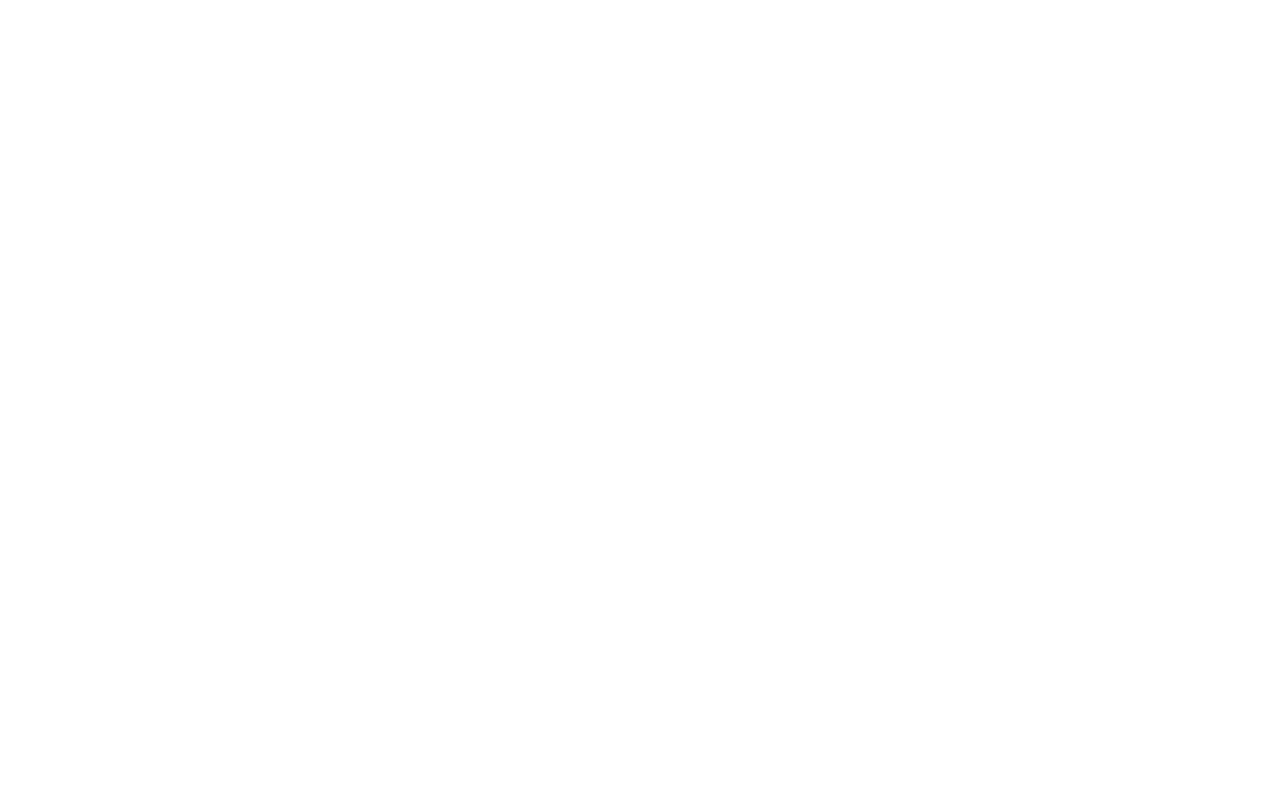
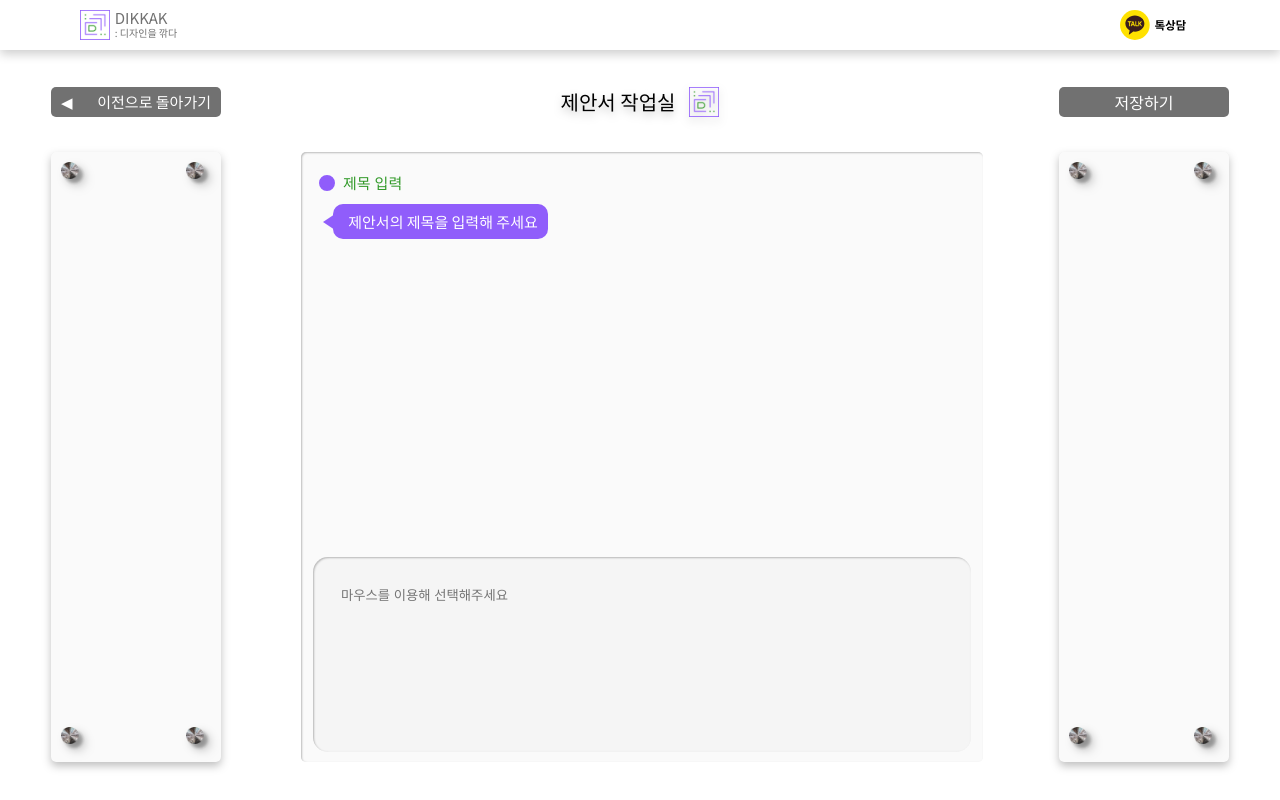
Before and after one commit to dikkak/dikkak-frontend, a React (Create React App) app: page /workspace_client/title in a window 1280 px wide. Before the commit this address had no page. Shown: the top 800 px of the page. Built offline with nearby package versions, Linux system fonts and the light colour scheme.

Commit message:
[제안서 작업실] 제목 입력 생성

```diff
--- a/src/Router.tsx
+++ b/src/Router.tsx
@@ -8,8 +8,9 @@ import EmailSignUp2 from "./pages/EmailSignUp2";
 import SignUp from "./pages/SignUp";
 import Start from "./pages/Start";
 import ClientWorkPage from "./pages/ClientWork";
-import DesignerWorkPage from './pages/DesignerWork';
-import Redirect from './components/Redirect';
+import DesignerWorkPage from "./pages/DesignerWork";
+import Redirect from "./components/Redirect";
+import WorkSpaceClient from "./pages/WorkSpace_client";
 
 const Router = () => {
   return (
@@ -21,16 +22,17 @@ const Router = () => {
         <Route path="/email_signup1" element={<EmailSignUp1 />} />
         <Route path="/email_signup2" element={<EmailSignUp2 />} />
         <Route path="/signup" element={<SignUp />} />
-        <Route path="/service_start" element={<Start />}/>
-        <Route path="/client_workspace1" element={<ClientWorkPage />}/>
-        <Route path="/designer_workspace1" element={<DesignerWorkPage />}/>
+        <Route path="/service_start" element={<Start />} />
+        <Route path="/client_workspace1" element={<ClientWorkPage />} />
+        <Route path="/designer_workspace1" element={<DesignerWorkPage />} />
+        <Route path="/workspace_client/title" element={<WorkSpaceClient />} />
         <Route
           path="/auth/kakao/callback" //http://localhost:3000//auth/kakao/callback
-          element={<Redirect/>}
+          element={<Redirect />}
         />
         <Route
           path="/oauth/google/callback" //http://localhost:3000//oauth/google/callback
-          element={<Redirect/>}
+          element={<Redirect />}
         />
       </Routes>
     </BrowserRouter>
--- a/src/pages/Main/index.tsx
+++ b/src/pages/Main/index.tsx
@@ -6,7 +6,25 @@ import firstImg from "../../assets/mainPageImage/firstImage.png";
 import secondImg from "../../assets/mainPageImage/secondImage.png";
 import thirdImg from "../../assets/mainPageImage/thirdImage.png";
 import fourthImg from "../../assets/mainPageImage/fourthImage.png";
-import { BlurBackground, BlurButtons, BlurInfo, BlurLogo, BlurPin, DikkakSignUp, DikkakStart, JumboCotainer, Jumbotron, MainButtons, MainDikkakSignUp, MainDikkakStart, MainText, MowImage, NextStep, Section, SectionContainer } from './styles'
+import {
+  BlurBackground,
+  BlurButtons,
+  BlurInfo,
+  BlurLogo,
+  BlurPin,
+  DikkakSignUp,
+  DikkakStart,
+  JumboCotainer,
+  Jumbotron,
+  MainButtons,
+  MainDikkakSignUp,
+  MainDikkakStart,
+  MainText,
+  MowImage,
+  NextStep,
+  Section,
+  SectionContainer,
+} from "./styles";
 import { useSetRecoilState } from "recoil";
 import { approved_code } from "../../atoms";
 
@@ -15,7 +33,7 @@ const Main = () => {
   const href = window.location.href;
   let params = new URL(document.location.toString()).searchParams;
   let code = params.get("code"); // 인가코드 받는 부분
-  const codeHandler = useSetRecoilState(approved_code);
+
   useEffect(() => {}, []);
   return (
     <>
--- /dev/null
+++ b/src/pages/WorkSpace_client/index.tsx
@@ -0,0 +1,330 @@
+import React from "react";
+import Menu from "../../components/Menu";
+import Footer from "../../components/Footer";
+import styled from "styled-components";
+import { useNavigate } from "react-router-dom";
+import logoImg from "../../assets/logoImage/logoBasic.svg";
+import blurPin from "../../assets/mainPageImage/blurPin.png";
+
+const Container = styled.div`
+  max-width: 1440px;
+  width: 100%;
+  margin-top: 82px;
+  height: auto;
+`;
+
+const Wrapper = styled.div`
+  max-width: 1178px;
+  min-width: 960px;
+  height: 650px;
+  margin: 0 auto;
+`;
+
+const Header = styled.header`
+  width: 100%;
+  display: flex;
+  justify-content: space-between;
+  height: 40px;
+  align-items: center;
+  margin-bottom: 30px;
+`;
+
+const BackButton = styled.div`
+  position: relative;
+  top: 0px;
+  left: 0px;
+  display: flex;
+  justify-content: space-between;
+  align-items: center;
+  width: 170px;
+  padding: 5px 10px;
+  background-color: #717171;
+  border-radius: 5px;
+  height: 30px;
+
+  cursor: pointer;
+  &:hover {
+    opacity: 0.8;
+  }
+  p {
+    font-family: "Noto Sans KR";
+    font-style: normal;
+    font-weight: 400;
+    font-size: 15px;
+    line-height: 22px;
+
+    color: white;
+  }
+`;
+
+const Title = styled.div`
+  font-family: "Noto Sans KR";
+  font-style: normal;
+  font-weight: 500;
+  font-size: 20px;
+  display: flex;
+  align-items: center;
+  filter: drop-shadow(0px 4px 4px rgba(0, 0, 0, 0.25));
+  line-height: 20px;
+
+  h1 {
+    font-family: "Noto Sans KR";
+    font-style: normal;
+    font-weight: 500;
+    font-size: 20px;
+    line-height: 20px;
+  }
+`;
+
+const LogoImage = styled.img.attrs({ src: logoImg })`
+  margin-left: 0.7em;
+  width: 30px;
+  height: 30px;
+`;
+
+const StoreBtn = styled.div`
+  position: relative;
+  top: 0px;
+  left: 0px;
+  display: flex;
+  justify-content: center;
+  align-items: center;
+  width: 170px;
+  padding: 5px 10px;
+  background-color: #717171;
+  border-radius: 5px;
+  color: #fff;
+  height: 30px;
+
+  cursor: pointer;
+  &:hover {
+    opacity: 0.8;
+  }
+  p {
+    font-family: "Noto Sans KR";
+    font-style: normal;
+    font-weight: 400;
+    font-size: 15px;
+    line-height: 22px;
+    text-align: center;
+  }
+`;
+
+const Content = styled.div`
+  width: 100%;
+  height: 610px;
+  display: flex;
+  justify-content: space-between;
+`;
+
+const BlurPin = styled.img.attrs({ src: blurPin })`
+  position: absolute;
+  width: 25px;
+  height: 25px;
+  filter: drop-shadow(5px 5px 4px rgba(0, 0, 0, 0.25));
+
+  &:nth-child(1) {
+    top: 10px;
+    left: 10px;
+  }
+  &:nth-child(2) {
+    top: 10px;
+    right: 10px;
+  }
+
+  &:nth-child(3) {
+    bottom: 10px;
+    left: 10px;
+  }
+  &:nth-child(4) {
+    bottom: 10px;
+    right: 10px;
+  }
+`;
+
+const BlurBackground = styled.div`
+  position: relative;
+  display: flex;
+  flex-direction: column;
+  justify-content: center;
+  align-items: center;
+  flex-shrink: 0;
+  width: 170px;
+  height: 100%;
+  background-color: transparent;
+  backdrop-filter: blur(30px);
+  /* border: 1px solid #000; */
+  border-radius: 5px;
+  background-color: #fafafa;
+
+  filter: drop-shadow(0px 4px 4px rgba(0, 0, 0, 0.25));
+
+  &:first-child {
+    margin-right: 5rem;
+  }
+`;
+
+const Box = styled.div`
+  width: 774px;
+  height: 100%;
+  margin-right: 76px;
+  background-color: #fafafa;
+  box-shadow: inset 1px 1px 2px rgba(0, 0, 0, 0.25);
+  border-radius: 5px;
+`;
+
+const BoxContent = styled.div`
+  width: 100%;
+  height: 100%;
+  padding: 12px;
+  background-color: transparent;
+`;
+
+const StepTitle = styled.p`
+  font-family: "Inter";
+  font-style: normal;
+  font-weight: 500;
+  font-size: 15px;
+  line-height: 18px;
+  width: 100%;
+  display: flex;
+  align-items: center;
+  height: 40px;
+  color: #329a29;
+  h3 {
+    color: ${(props) => props.theme.subColor};
+    &::before {
+      background: ${(props) => props.theme.mainColor};
+      border: 3px solid ${(props) => props.theme.mainColor};
+    }
+  }
+`;
+const Step = styled.h3`
+  color: black;
+  position: relative;
+  width: 100%;
+  margin: 0 0 0 30px;
+  &::before {
+    content: "";
+    position: absolute;
+    width: 10px;
+    height: 10px;
+    border-radius: 999px;
+    left: -24.5px;
+  }
+`;
+
+const MessageBox = styled.ul`
+  width: 100%;
+  height: 333px;
+  background-color: transparent;
+  margin-bottom: 20px;
+  p {
+    height: 35px;
+    width: 215px;
+    background-color: ${(props) => props.theme.mainColor};
+    color: #fff;
+    display: flex;
+    justify-content: center;
+    align-items: center;
+    border-radius: 10px;
+    font-size: 15px;
+    margin-left: 20px;
+    padding-right: 10px;
+    &::before {
+      content: "";
+      position: relative;
+      background-color: transparent;
+      width: 0;
+      height: 0;
+      border-bottom: 10px solid transparent;
+      border-top: 10px solid transparent;
+      border-left: 0px solid transparent;
+      border-right: 15px solid ${(props) => props.theme.mainColor};
+      left: -10.5px;
+    }
+  }
+`;
+
+const TextContainer = styled.div`
+  width: 100%;
+  height: 195px;
+  background: rgba(240, 240, 240, 0.5);
+  box-shadow: inset 1px 1px 2px rgba(0, 0, 0, 0.25);
+  backdrop-filter: blur(4px);
+  border-radius: 15px;
+`;
+
+const Text = styled.textarea.attrs({
+  placeholder: "마우스를 이용해 선택해주세요",
+})`
+  width: 533px;
+  height: 100px;
+  background: transparent;
+  padding: 3px;
+  border: 0;
+  margin: 25px 0 0 25px;
+  font-family: Inter;
+  border-radius: 15px;
+  outline: none;
+  resize: none;
+  color: #717171;
+  &:focus {
+    outline: none;
+  }
+`;
+
+const WorkSpaceClient = () => {
+  const navigate = useNavigate();
+
+  return (
+    <>
+      <Menu />
+      <Container>
+        <Wrapper>
+          <Header>
+            <BackButton onClick={() => navigate(-1)}>
+              <p>◀︎</p>
+              <p>이전으로 돌아가기</p>
+            </BackButton>
+            <Title>
+              <h1>제안서 작업실</h1>
+              <LogoImage></LogoImage>
+            </Title>
+            <StoreBtn>저장하기</StoreBtn>
+          </Header>
+          <Content>
+            <BlurBackground>
+              <BlurPin />
+              <BlurPin />
+              <BlurPin />
+              <BlurPin />
+            </BlurBackground>
+            <Box>
+              <BoxContent>
+                <StepTitle>
+                  <Step>제목 입력</Step>
+                </StepTitle>
+                <MessageBox>
+                  <p>제안서의 제목을 입력해 주세요</p>
+                </MessageBox>
+                <TextContainer>
+                  <Text></Text>
+                </TextContainer>
+              </BoxContent>
+            </Box>
+            <BlurBackground>
+              <BlurPin />
+              <BlurPin />
+              <BlurPin />
+              <BlurPin />
+            </BlurBackground>
+          </Content>
+        </Wrapper>
+      </Container>
+      <Footer bgColor="#fff"></Footer>
+    </>
+  );
+};
+
+export default WorkSpaceClient;
```
Also changed, not shown: src/components/Document/index.tsx (+39 -23 lines), src/pages/SignUp/index.tsx (+23 -3 lines).
